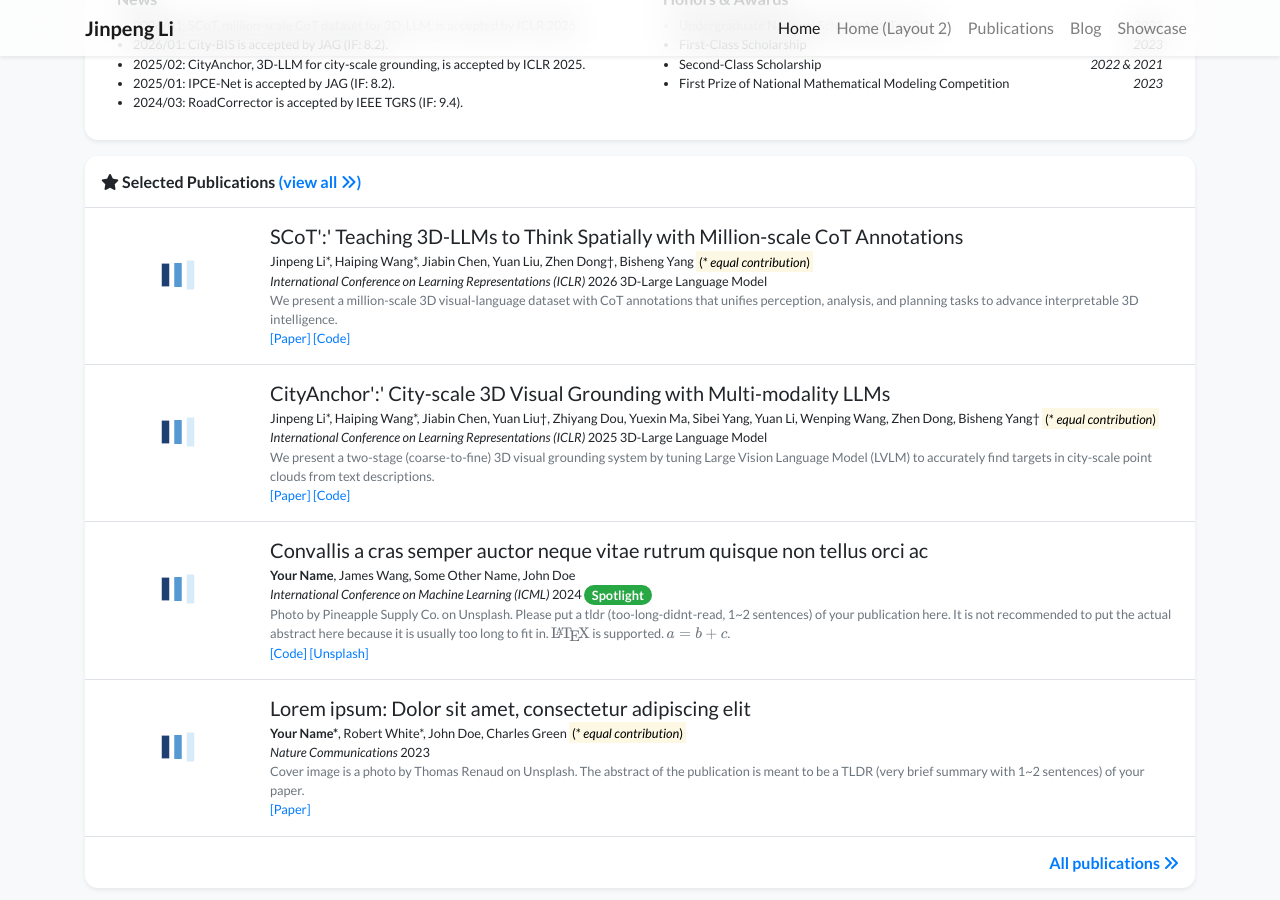
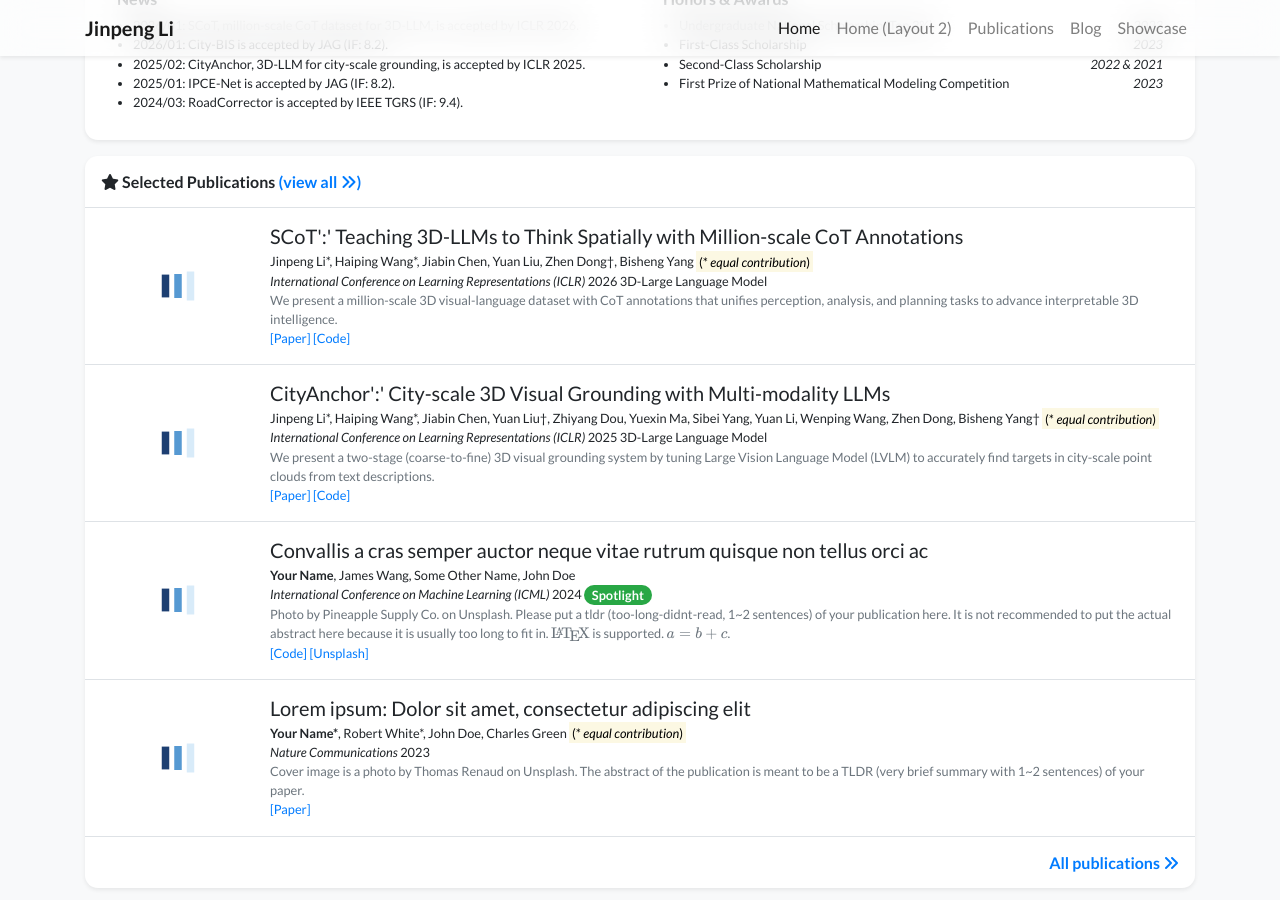
Before and after one commit to Lijp411/Lijp411.github.io, a Jekyll site: the page built from index.html, in a window 1280 px wide and 900 px high, scrolled down 512 px. Built offline with Jekyll 4.4.1, drawn with Linux system fonts in a browser that asks for light colours; nearby versions of some CDN libraries; a style sheet for code colours, icons or effects is not loaded.

Commit message:
Update publication_item.html

```diff
--- a/_includes/widgets/publication_item.html
+++ b/_includes/widgets/publication_item.html
@@ -1,7 +1,7 @@
 {% assign item = include.item %}
 <div class="d-none d-md-block">
     <div class="row no-gutters {% unless include.hide_bottom_border %}border-bottom{% endunless %} border-gray">
-        <div class="col-md-3 col-xl-2 mb-md-0 p-md-3">
+        <div class="col-md-3 col-xl-2 mb-md-0 p-md-3 d-flex align-items-center">
             {%- if item.cover -%}
             <img data-src="{{ item.cover | relative_url }}" alt="{{ item.title }}" class="lazy w-100 rounded-sm" src="{{ '/assets/images/empty_300x200.png' | relative_url }}">
             {%- else -%}
```
